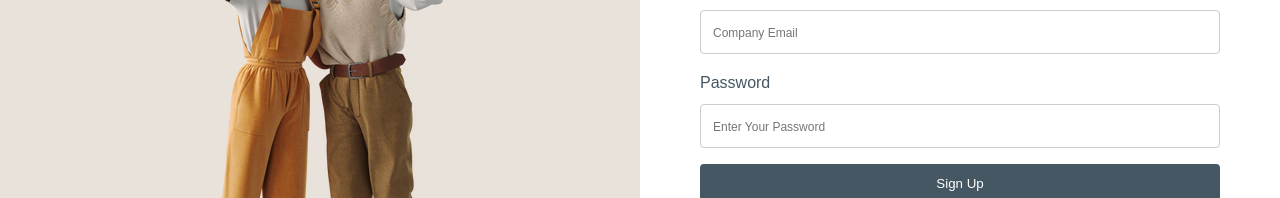
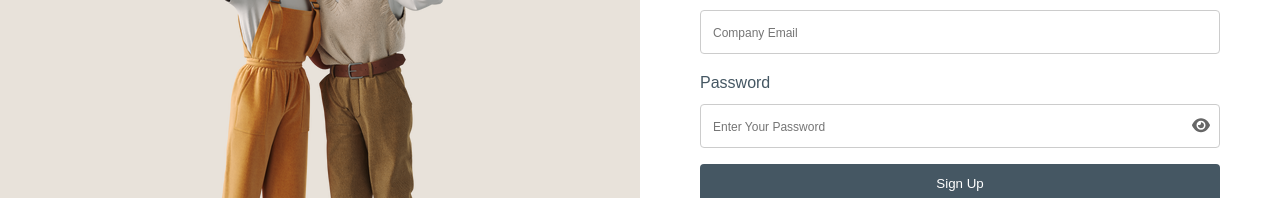
Before and after one commit to Fodelahire/webplay, a Next.js app: page /guest/signup in a window 1280 px wide. Shown: the part 277-475 px from the top of the page. Built offline with nearby package versions, Linux system fonts and the light colour scheme.

Commit message:
include the icon to hid and show password in the input field

```diff
--- a/src/app/guest/signup/page.tsx
+++ b/src/app/guest/signup/page.tsx
@@ -2,13 +2,20 @@
 
 import React, { useState } from 'react';
 import styles from '@/styles/components/signup.module.scss';
-// import { signIn } from 'next-auth/react';
+import { faEye, faEyeSlash } from '@fortawesome/free-solid-svg-icons';
+import { FontAwesomeIcon } from '@fortawesome/react-fontawesome';
+import { signIn } from 'next-auth/react';
 
 const SignUp: React.FC = () => {
   const [firstName, setFirstName] = useState('');
   const [lastName, setLastName] = useState('');
   const [email, setEmail] = useState('');
   const [password, setPassword] = useState('');
+  const [showPassword, setShowPassword] = useState(false);
+
+    const togglePasswordVisibility = () => {
+    setShowPassword(!showPassword);
+  };
 
   const handleSubmit = (e: React.FormEvent) => {
     e.preventDefault();
@@ -68,16 +75,21 @@ const SignUp: React.FC = () => {
             />
           </div>
 
-          <div className={styles.inputWrapper}>
-            <label htmlFor="password">Password</label>
+ <div className={styles.inputWrapper}>
+          <label htmlFor="password">Password</label>
+          <div className={styles.passwordInputWrapper}>
             <input
-              type="password"
+              type={showPassword ? 'text' : 'password'}
               id="password"
               placeholder="Enter Your Password"
               value={password}
               onChange={(e) => setPassword(e.target.value)}
             />
+            <span className={styles.passwordIcon} onClick={togglePasswordVisibility}>
+              <FontAwesomeIcon icon={showPassword ? faEyeSlash : faEye} />
+            </span>
           </div>
+        </div>
 
           <button type="submit" className={styles.signUpButton}>
             Sign Up
--- a/src/styles/components/signup.module.scss
+++ b/src/styles/components/signup.module.scss
@@ -82,13 +82,30 @@
     font-size: 16px;
 
     &::placeholder {
-      font-size:12px ;
+      font-size: 12px;
     }
 
     &:focus {
       outline: none;
       border-color: #4a4a68;
     }
+  }
+}
+
+.passwordInputWrapper {
+  position: relative;
+}
+
+.passwordIcon {
+  position: absolute;
+  right: 10px;
+  top: 50%;
+  transform: translateY(-50%);
+  cursor: pointer;
+  color: #666;
+
+  &:hover {
+    color: #333;
   }
 }
 
@@ -141,7 +158,7 @@
   text-align: center;
   margin-top: 1rem;
   font-size: 16px;
-  color:#D6C9B4;
+  color: #D6C9B4;
 
   a {
     color: #4a4a68;
@@ -149,7 +166,8 @@
     font-weight: bold;
 
     &:hover {
-      text-decoration: underline;
+      text-decoration: none;
+      color: #000;
     }
   }
 }
@@ -158,13 +176,14 @@
   text-align: center;
   margin-top: 1rem;
   font-size: 16px;
-  color:#D6C9B4;
+  color: #D6C9B4;
 
   a {
     color: #4a4a68;
 
     &:hover {
-      text-decoration: underline;
+      text-decoration: none;
+      color: #000;
     }
   }
 }
```
